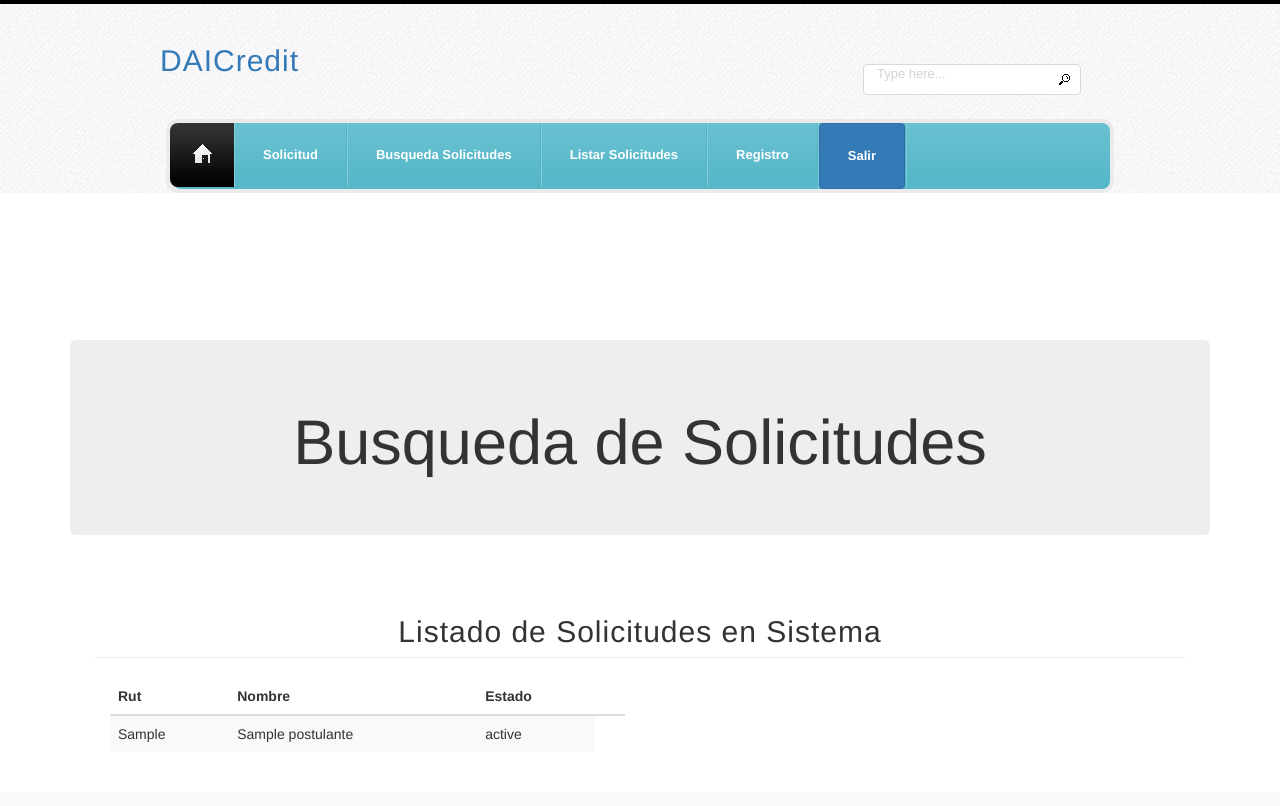
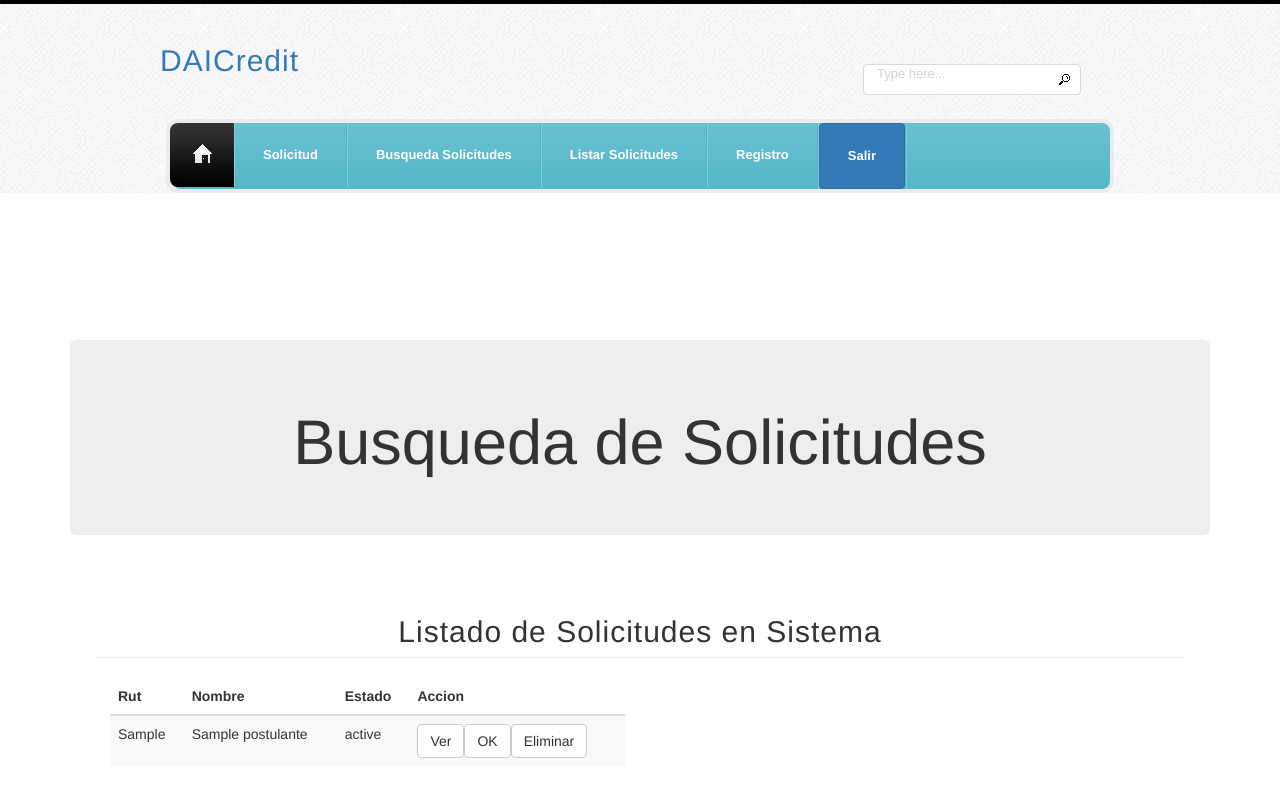
Before and after one commit to jordansilva1990/ExamenDAI, a PHP site: page /vision/ListarSolicitudes.php in a window 1280 px wide. Shown: the part 51-857 px from the top of the page. Before the commit the page ends 793 px from the top, so only its background shows below. Run offline with PHP 8.4, Linux system fonts and the light colour scheme; tables that the repository leaves empty hold one stand-in row (values such as "Sample post"); some web fonts are replaced.

Commit message:
botones lista solicitudes

```diff
--- a/vision/ListarSolicitudes.php
+++ b/vision/ListarSolicitudes.php
@@ -34,7 +34,7 @@
             echo                "<th>Rut</th>";
             echo                "<th>Nombre</th>";
 			echo                "<th>Estado</th>";
-			echo                "<th>      </th>";
+			echo                "<th>Accion</th>";
             echo            "</tr>";
             echo        "</thead>";
             echo        "<tbody>";
@@ -43,6 +43,7 @@
    			  echo "<td>".$matrix[0]."</td>";
 			  echo "<td>".$matrix[1]."</td>";
 			  echo "<td>".$matrix[2]."</td>";
+			  echo "<td><input type=submit name=OK value=Ver class='btn btn-default' /><input type=submit name=OK value=OK value=Modificar class='btn btn-default' /><input type=submit name=OK value=Eliminar class='btn btn-default' /></td>";
 			  echo "</tr>";
   			}
             echo       "</tbody>";
```
